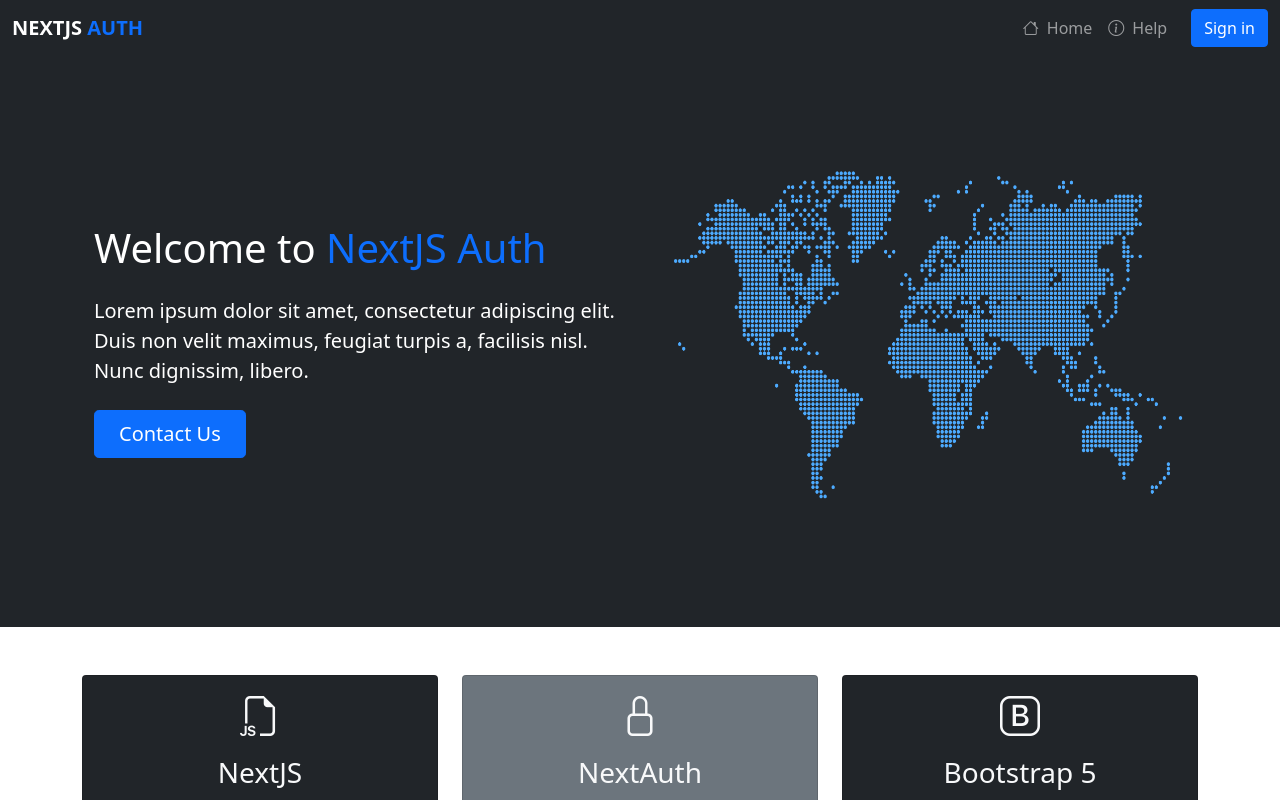
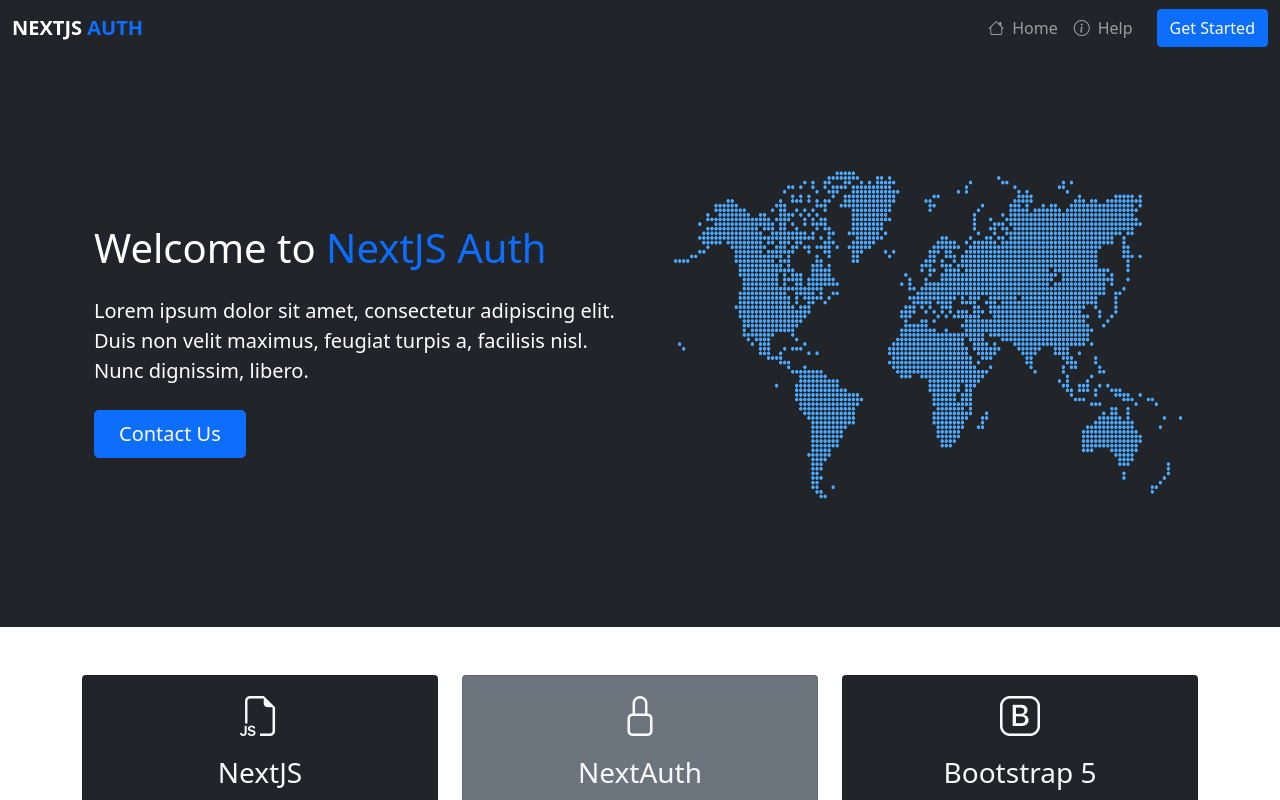
Before and after one commit to Nulimitz/nextjs-prisma-bootstrap, a Next.js app: page /home in a window 1280 px wide. Shown: the top 800 px of the page. Built offline with nearby package versions, Linux system fonts and the light colour scheme; no server answers.

Commit message:
Fixed key error

```diff
--- a/components/Navbar.js
+++ b/components/Navbar.js
@@ -76,7 +76,7 @@
                   onClick={() => signIn("google", { callbackUrl: "/" })}
                   role="button"
                 >
-                  Sign in
+                  Get Started
                 </button>
               </>
             ) : (
--- a/pages/profile.js
+++ b/pages/profile.js
@@ -73,7 +73,8 @@
               <hr />
               {accounts.map((accounts, i) => (
                 <>
-                  <div className="row" key={accounts.id}>
+                  <hr key={accounts.id} />
+                  <div className="row">
                     <div className="col-sm-3">
                       <h6 className="mb-0">User ID</h6>
                     </div>
```
